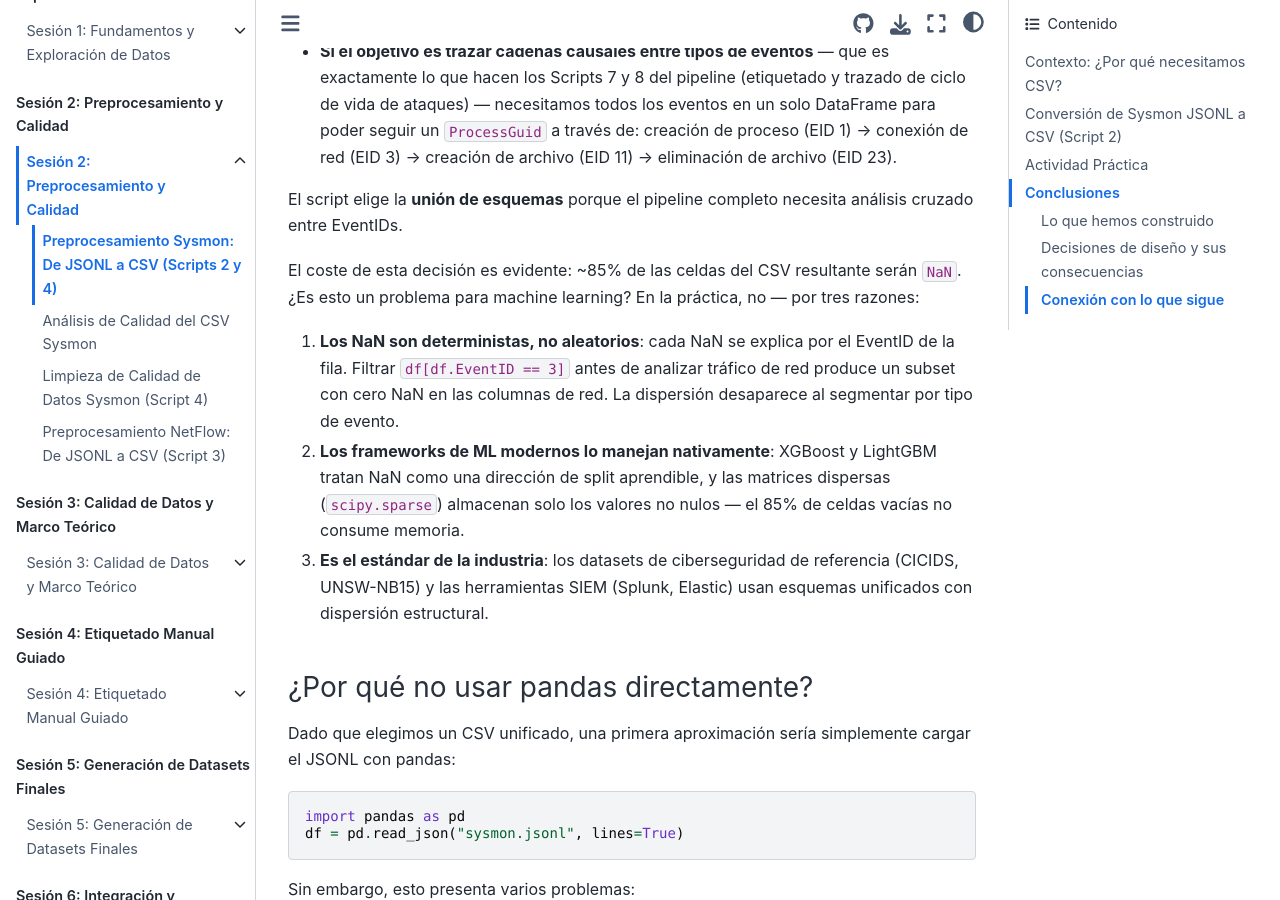
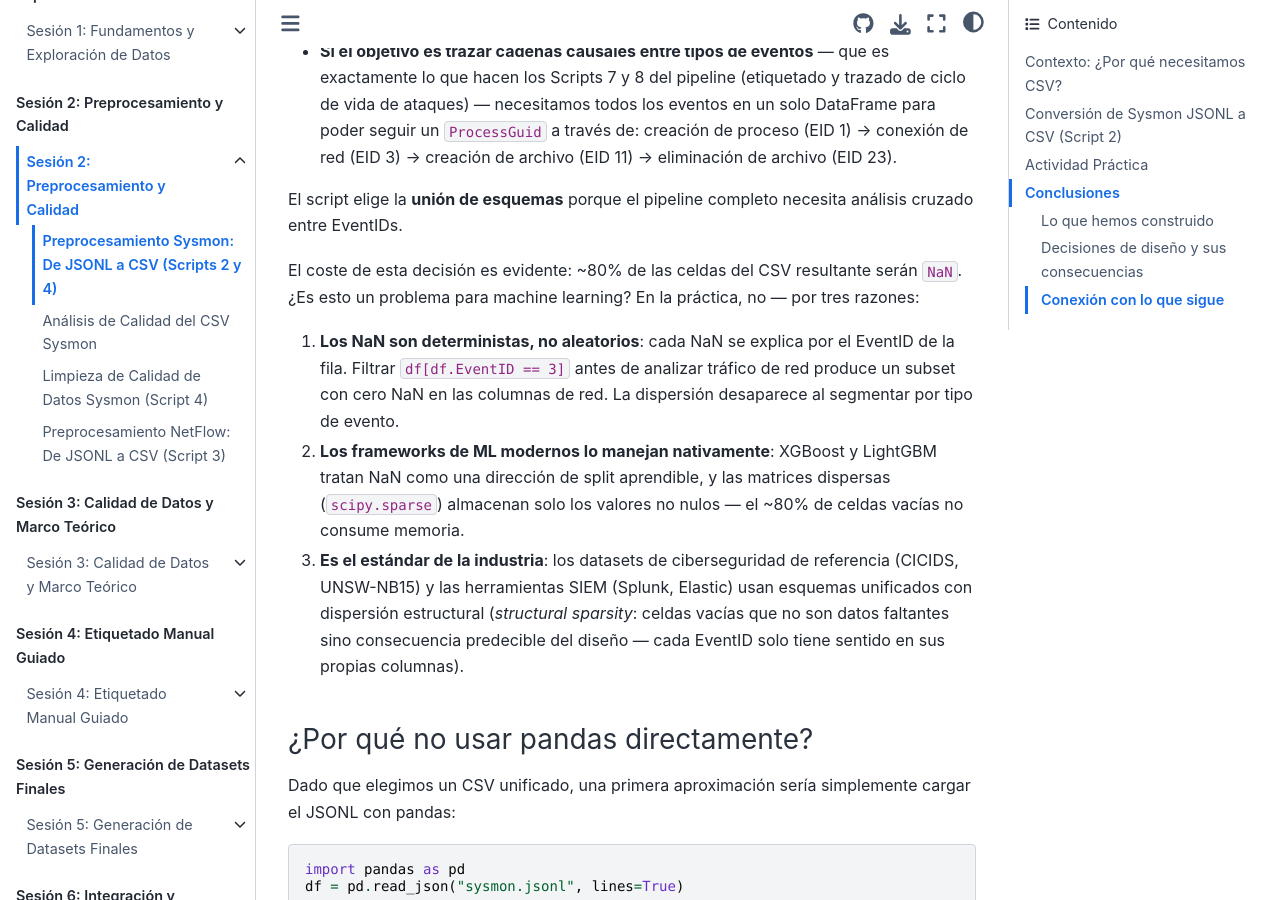
Before and after one commit to ollerenac/curso2026, a Jupyter Book: the page built from sesion-2/7-preprocesamiento-sysmon.md, in a window 1280 px wide and 900 px high, scrolled down 2082 px. Built offline with Jupyter Book 1.0.4 settings and Sphinx 7.4.7 and the Sphinx Book theme 1.1.4, drawn with Linux system fonts in a browser that asks for light colours.

Commit message:
fix(sesion-2): correct 85%→80% NaN and clarify structural sparsity term
Co-Authored-By: Claude Sonnet 4.6 <noreply@anthropic.com>

```diff
--- a/sesion-2/7-preprocesamiento-sysmon.md
+++ b/sesion-2/7-preprocesamiento-sysmon.md
@@ -64,11 +64,11 @@ La respuesta depende del **uso posterior** de los datos:
 
 El script elige la **unión de esquemas** porque el pipeline completo necesita análisis cruzado entre EventIDs.
 
-El coste de esta decisión es evidente: ~85% de las celdas del CSV resultante serán `NaN`. ¿Es esto un problema para machine learning? En la práctica, no — por tres razones:
+El coste de esta decisión es evidente: ~80% de las celdas del CSV resultante serán `NaN`. ¿Es esto un problema para machine learning? En la práctica, no — por tres razones:
 
 1. **Los NaN son deterministas, no aleatorios**: cada NaN se explica por el EventID de la fila. Filtrar `df[df.EventID == 3]` antes de analizar tráfico de red produce un subset con cero NaN en las columnas de red. La dispersión desaparece al segmentar por tipo de evento.
-2. **Los frameworks de ML modernos lo manejan nativamente**: XGBoost y LightGBM tratan NaN como una dirección de split aprendible, y las matrices dispersas (`scipy.sparse`) almacenan solo los valores no nulos — el 85% de celdas vacías no consume memoria.
-3. **Es el estándar de la industria**: los datasets de ciberseguridad de referencia (CICIDS, UNSW-NB15) y las herramientas SIEM (Splunk, Elastic) usan esquemas unificados con dispersión estructural.
+2. **Los frameworks de ML modernos lo manejan nativamente**: XGBoost y LightGBM tratan NaN como una dirección de split aprendible, y las matrices dispersas (`scipy.sparse`) almacenan solo los valores no nulos — el ~80% de celdas vacías no consume memoria.
+3. **Es el estándar de la industria**: los datasets de ciberseguridad de referencia (CICIDS, UNSW-NB15) y las herramientas SIEM (Splunk, Elastic) usan esquemas unificados con dispersión estructural (*structural sparsity*: celdas vacías que no son datos faltantes sino consecuencia predecible del diseño — cada EventID solo tiene sentido en sus propias columnas).
 
 ### ¿Por qué no usar pandas directamente?
 
```
